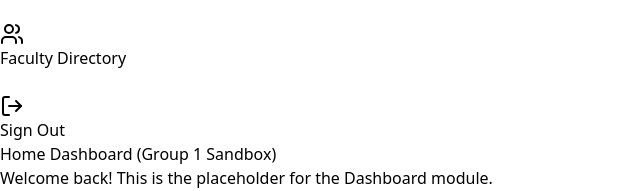
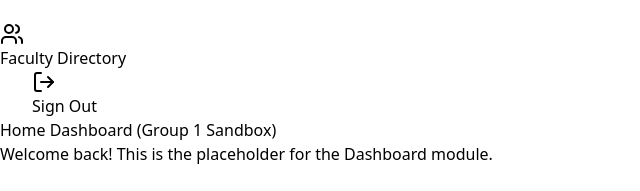
Before and after one commit to StephenKhytze/SCISP-Auth-Module, a React (Vite) app in the folder frontend/: page / in a window 1280 px wide. Shown: the part 524-715 px from the top of the page, without its empty margins (0-640 px from the left). Built offline with nearby package versions, Linux system fonts and the light colour scheme; no server answers; sample sign-in values are in the browser's storage.

Commit message:
post /logout added

```diff
--- a/frontend/src/components/Layout.jsx
+++ b/frontend/src/components/Layout.jsx
@@ -2,6 +2,7 @@ import { Outlet, useNavigate, useLocation } from 'react-router-dom';
 import { useState, useEffect } from 'react';
 import Sidebar from './Sidebar';
 import Topbar from './Topbar';
+import api from '../services/api';
 
 export default function Layout() {
   const navigate = useNavigate();
@@ -15,10 +16,16 @@ export default function Layout() {
     setIsMobileMenuOpen(false);
   }, [location.pathname]);
 
-  const handleLogout = () => {
-    localStorage.removeItem('access_token');
-    localStorage.removeItem('user');
-    navigate('/auth');
+  const handleLogout = async () => {
+    try {
+      await api.post('/auth/logout');
+    } catch {
+      // Proceed with local logout even if server fails
+    } finally {
+      localStorage.removeItem('access_token');
+      localStorage.removeItem('user');
+      navigate('/auth');
+    }
   };
 
   return (
@@ -37,6 +44,7 @@ export default function Layout() {
         <Sidebar
           isMobileOpen={isMobileMenuOpen}
           onClose={() => setIsMobileMenuOpen(false)}
+          onLogout={handleLogout}
         />
         <main className="flex-1 overflow-y-auto p-4 sm:p-6 md:p-8 bg-[#f8f9fa]">
           <Outlet />
--- a/frontend/src/components/Sidebar.jsx
+++ b/frontend/src/components/Sidebar.jsx
@@ -2,7 +2,7 @@ import React, { useState } from 'react';
 import { Link, useLocation } from 'react-router-dom';
 import { Home, Calendar, Monitor, BookOpen, GraduationCap, Users, LogOut, ArrowLeft, ArrowRight } from 'lucide-react';
 
-export default function Sidebar({ isMobileOpen = false, onClose = () => {} }) {
+export default function Sidebar({ isMobileOpen = false, onClose = () => {}, onLogout = () => {} }) {
   const location = useLocation();
   const [isCollapsed, setIsCollapsed] = useState(false);
 
@@ -78,12 +78,11 @@ export default function Sidebar({ isMobileOpen = false, onClose = () => {} }) {
 
         {/* Sign Out Button at the bottom */}
         <div className="mt-auto border-t border-[#651020] pt-4 pb-6">
-          <Link
-            to="/auth"
+          <button
+            type="button"
             onClick={() => {
               onClose();
-              localStorage.removeItem('access_token');
-              localStorage.removeItem('user');
+              onLogout();
             }}
             className={`flex items-center py-4 text-white/80 hover:bg-white/10 hover:text-white rounded-r-2xl w-full transition-all duration-300 ${
               isCollapsed ? 'md:justify-center md:pr-0' : 'space-x-4 pr-4'
@@ -97,7 +96,7 @@ export default function Sidebar({ isMobileOpen = false, onClose = () => {} }) {
                 Sign Out
               </span>
             )}
-          </Link>
+          </button>
         </div>
       </aside>
     </>
```
Also changed, not shown: 2 other files (tests, documents, lock files or other folders).
